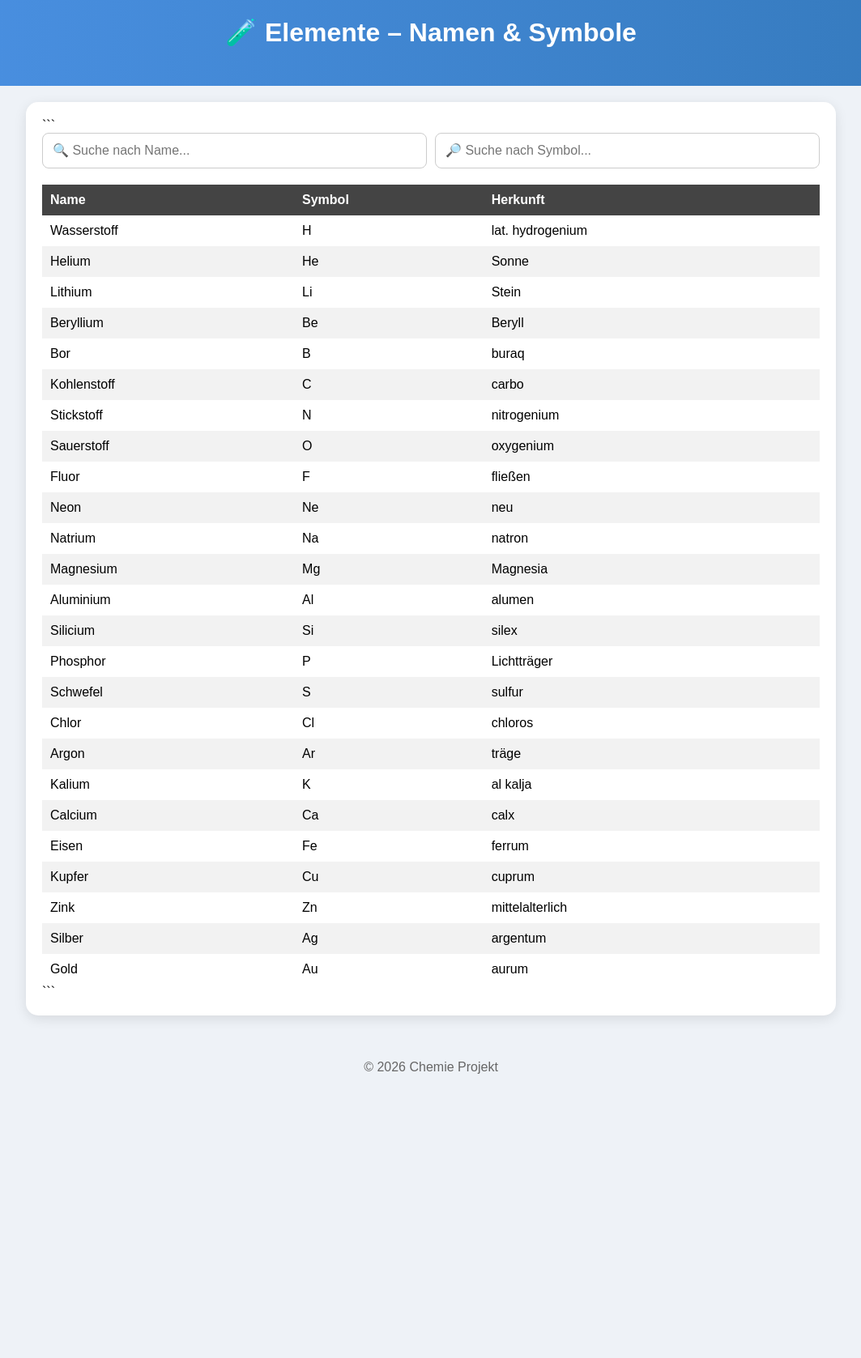
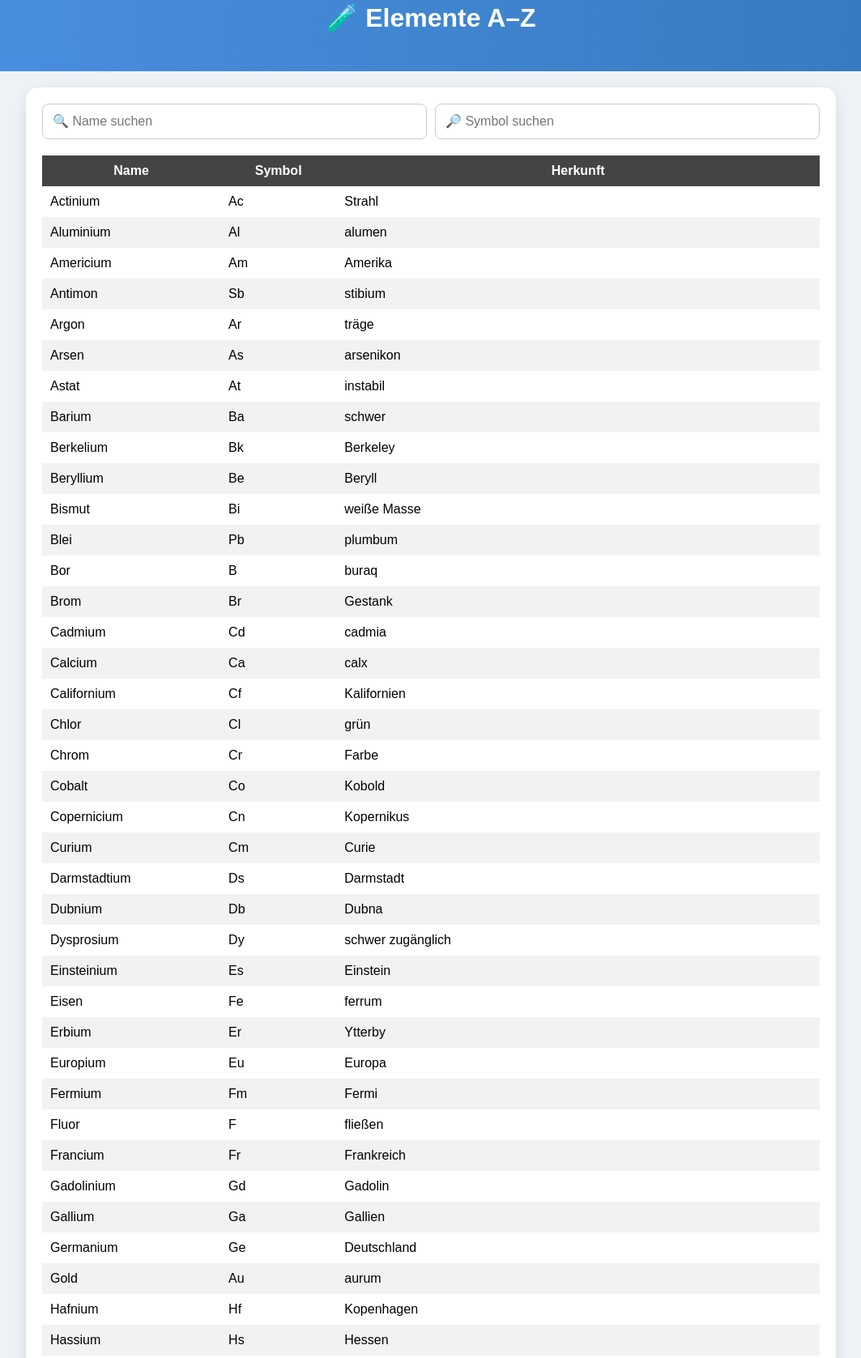
Before and after one commit to leonard566/Chemie-Elemente, a plain HTML site: page index.html in a window 1280 px wide. Shown: the part 43-1720 px from the top of the page at 81% size, without its empty margins (108-1171 px from the left). Before the commit the page ends 1385 px from the top, so only its background shows below. Drawn offline with Linux system fonts and the light colour scheme.

Commit message:
Update index.html

````diff
--- a/index.html
+++ b/index.html
@@ -6,10 +6,9 @@
 <meta charset="UTF-8">
 <title>Elemente Übersicht</title>
 
-```
 <style>
 body {
-        font-family: Arial, sans-serif;
+    font-family: Arial;
     margin: 0;
     background: #eef2f7;
 }
@@ -55,7 +54,6 @@
 
 th, td {
     padding: 10px;
-        text-align: left;
 }
 
 th {
@@ -70,32 +68,22 @@
 tbody tr:hover {
     background-color: #dfe9f3;
 }
-
-    footer {
-        text-align: center;
-        padding: 15px;
-        margin-top: 20px;
-        color: #666;
-    }
 </style>
-```
 
 </head>
 
 <body>
 
 <header>
-    <h1>🧪 Elemente – Namen & Symbole</h1>
+<h1>🧪 Elemente A–Z</h1>
 </header>
 
 <main>
-
 <div class="card">
 
-```
 <div class="search-container">
-    <input type="text" id="searchName" placeholder="🔍 Suche nach Name...">
-    <input type="text" id="searchSymbol" placeholder="🔎 Suche nach Symbol...">
+<input id="searchName" placeholder="🔍 Name suchen">
+<input id="searchSymbol" placeholder="🔎 Symbol suchen">
 </div>
 
 <table id="elementTable">
@@ -106,45 +94,81 @@
 <th>Herkunft</th>
 </tr>
 </thead>
+
 <tbody>
 
-        <tr><td>Wasserstoff</td><td>H</td><td>lat. hydrogenium</td></tr>
+<tr><td>Actinium</td><td>Ac</td><td>Strahl</td></tr>
+<tr><td>Aluminium</td><td>Al</td><td>alumen</td></tr>
+<tr><td>Americium</td><td>Am</td><td>Amerika</td></tr>
+<tr><td>Antimon</td><td>Sb</td><td>stibium</td></tr>
+<tr><td>Argon</td><td>Ar</td><td>träge</td></tr>
+<tr><td>Arsen</td><td>As</td><td>arsenikon</td></tr>
+<tr><td>Astat</td><td>At</td><td>instabil</td></tr>
+<tr><td>Barium</td><td>Ba</td><td>schwer</td></tr>
+<tr><td>Berkelium</td><td>Bk</td><td>Berkeley</td></tr>
+<tr><td>Beryllium</td><td>Be</td><td>Beryll</td></tr>
+<tr><td>Bismut</td><td>Bi</td><td>weiße Masse</td></tr>
+<tr><td>Blei</td><td>Pb</td><td>plumbum</td></tr>
+<tr><td>Bor</td><td>B</td><td>buraq</td></tr>
+<tr><td>Brom</td><td>Br</td><td>Gestank</td></tr>
+<tr><td>Cadmium</td><td>Cd</td><td>cadmia</td></tr>
+<tr><td>Calcium</td><td>Ca</td><td>calx</td></tr>
+<tr><td>Californium</td><td>Cf</td><td>Kalifornien</td></tr>
+<tr><td>Chlor</td><td>Cl</td><td>grün</td></tr>
+<tr><td>Chrom</td><td>Cr</td><td>Farbe</td></tr>
+<tr><td>Cobalt</td><td>Co</td><td>Kobold</td></tr>
+<tr><td>Copernicium</td><td>Cn</td><td>Kopernikus</td></tr>
+<tr><td>Curium</td><td>Cm</td><td>Curie</td></tr>
+<tr><td>Darmstadtium</td><td>Ds</td><td>Darmstadt</td></tr>
+<tr><td>Dubnium</td><td>Db</td><td>Dubna</td></tr>
+<tr><td>Dysprosium</td><td>Dy</td><td>schwer zugänglich</td></tr>
+<tr><td>Einsteinium</td><td>Es</td><td>Einstein</td></tr>
+<tr><td>Eisen</td><td>Fe</td><td>ferrum</td></tr>
+<tr><td>Erbium</td><td>Er</td><td>Ytterby</td></tr>
+<tr><td>Europium</td><td>Eu</td><td>Europa</td></tr>
+<tr><td>Fermium</td><td>Fm</td><td>Fermi</td></tr>
+<tr><td>Fluor</td><td>F</td><td>fließen</td></tr>
+<tr><td>Francium</td><td>Fr</td><td>Frankreich</td></tr>
+<tr><td>Gadolinium</td><td>Gd</td><td>Gadolin</td></tr>
+<tr><td>Gallium</td><td>Ga</td><td>Gallien</td></tr>
+<tr><td>Germanium</td><td>Ge</td><td>Deutschland</td></tr>
+<tr><td>Gold</td><td>Au</td><td>aurum</td></tr>
+<tr><td>Hafnium</td><td>Hf</td><td>Kopenhagen</td></tr>
+<tr><td>Hassium</td><td>Hs</td><td>Hessen</td></tr>
 <tr><td>Helium</td><td>He</td><td>Sonne</td></tr>
+<tr><td>Holmium</td><td>Ho</td><td>Stockholm</td></tr>
+<tr><td>Indium</td><td>In</td><td>Indigo</td></tr>
+<tr><td>Iod</td><td>I</td><td>violett</td></tr>
+<tr><td>Iridium</td><td>Ir</td><td>Regenbogen</td></tr>
+<tr><td>Kadmium</td><td>Cd</td><td>cadmia</td></tr>
+<tr><td>Kalium</td><td>K</td><td>al kalja</td></tr>
+<tr><td>Kohlenstoff</td><td>C</td><td>carbo</td></tr>
+<tr><td>Kupfer</td><td>Cu</td><td>cuprum</td></tr>
 <tr><td>Lithium</td><td>Li</td><td>Stein</td></tr>
-        <tr><td>Beryllium</td><td>Be</td><td>Beryll</td></tr>
-        <tr><td>Bor</td><td>B</td><td>buraq</td></tr>
-        <tr><td>Kohlenstoff</td><td>C</td><td>carbo</td></tr>
-        <tr><td>Stickstoff</td><td>N</td><td>nitrogenium</td></tr>
+<tr><td>Magnesium</td><td>Mg</td><td>Magnesia</td></tr>
+<tr><td>Mangan</td><td>Mn</td><td>magnes</td></tr>
+<tr><td>Neon</td><td>Ne</td><td>neu</td></tr>
+<tr><td>Nickel</td><td>Ni</td><td>Kobold</td></tr>
+<tr><td>Nobelium</td><td>No</td><td>Nobel</td></tr>
+<tr><td>Osmium</td><td>Os</td><td>Geruch</td></tr>
+<tr><td>Palladium</td><td>Pd</td><td>Pallas</td></tr>
+<tr><td>Phosphor</td><td>P</td><td>Lichtträger</td></tr>
+<tr><td>Platin</td><td>Pt</td><td>Silberchen</td></tr>
+<tr><td>Plutonium</td><td>Pu</td><td>Pluto</td></tr>
+<tr><td>Radon</td><td>Rn</td><td>Radium</td></tr>
+<tr><td>Silber</td><td>Ag</td><td>argentum</td></tr>
+<tr><td>Silicium</td><td>Si</td><td>silex</td></tr>
 <tr><td>Sauerstoff</td><td>O</td><td>oxygenium</td></tr>
-        <tr><td>Fluor</td><td>F</td><td>fließen</td></tr>
-        <tr><td>Neon</td><td>Ne</td><td>neu</td></tr>
-        <tr><td>Natrium</td><td>Na</td><td>natron</td></tr>
-        <tr><td>Magnesium</td><td>Mg</td><td>Magnesia</td></tr>
-        <tr><td>Aluminium</td><td>Al</td><td>alumen</td></tr>
-        <tr><td>Silicium</td><td>Si</td><td>silex</td></tr>
-        <tr><td>Phosphor</td><td>P</td><td>Lichtträger</td></tr>
 <tr><td>Schwefel</td><td>S</td><td>sulfur</td></tr>
-        <tr><td>Chlor</td><td>Cl</td><td>chloros</td></tr>
-        <tr><td>Argon</td><td>Ar</td><td>träge</td></tr>
-        <tr><td>Kalium</td><td>K</td><td>al kalja</td></tr>
-        <tr><td>Calcium</td><td>Ca</td><td>calx</td></tr>
-        <tr><td>Eisen</td><td>Fe</td><td>ferrum</td></tr>
-        <tr><td>Kupfer</td><td>Cu</td><td>cuprum</td></tr>
 <tr><td>Zink</td><td>Zn</td><td>mittelalterlich</td></tr>
-        <tr><td>Silber</td><td>Ag</td><td>argentum</td></tr>
-        <tr><td>Gold</td><td>Au</td><td>aurum</td></tr>
+<tr><td>Zinn</td><td>Sn</td><td>lat. stannum: Zinn</td></tr>
+<tr><td>Zirconium</td><td>Zr</td><td>arab. zargun: goldfarben (Edelstein Zirkon)</td></tr>
 
 </tbody>
 </table>
-```
 
 </div>
-
 </main>
-
-<footer>
-    © 2026 Chemie Projekt
-</footer>
 
 <script>
 const nameInput = document.getElementById("searchName");
@@ -159,10 +183,7 @@ function filterTable() {
         const name = row.cells[0].textContent.toLowerCase();
         const symbol = row.cells[1].textContent.toLowerCase();
 
-        const matchName = name.includes(nameFilter);
-        const matchSymbol = symbol.includes(symbolFilter);
-
-        if (matchName && matchSymbol) {
+        if (name.includes(nameFilter) && symbol.includes(symbolFilter)) {
             row.style.display = "";
         } else {
             row.style.display = "none";
````
Lines whose indentation alone changed are shown as unchanged.
